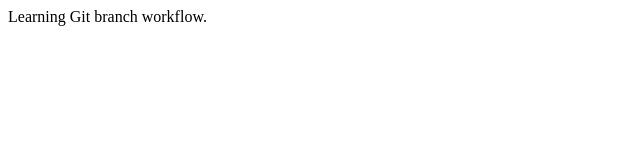
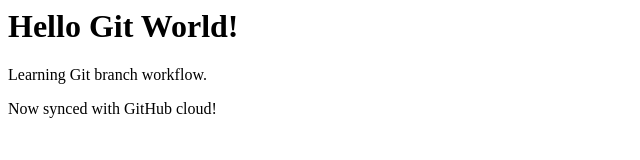
Before and after one commit to arjn-24/git-demo, a plain HTML site: page index.html in a window 1280 px wide. Shown: the whole page, without its empty margins (0-640 px from the left). Drawn offline with Linux system fonts and the light colour scheme.

Commit message:
Add Github sync description to index.html

```diff
--- a/index.html
+++ b/index.html
@@ -1 +1,3 @@
+<h1>Hello Git World!</h1>
 <p>Learning Git branch workflow.</p>
+<p>Now synced with GitHub cloud!</p>
```
